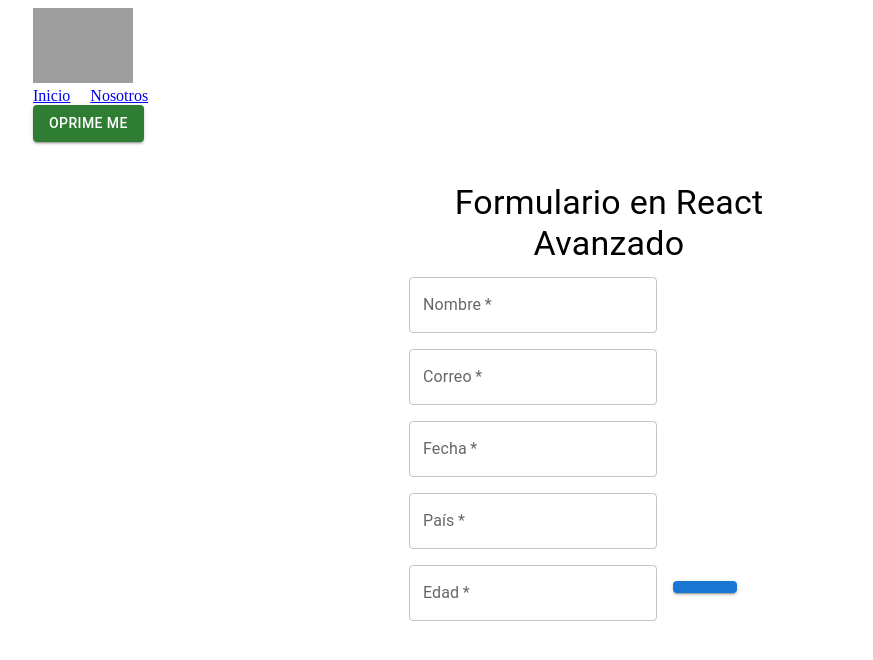
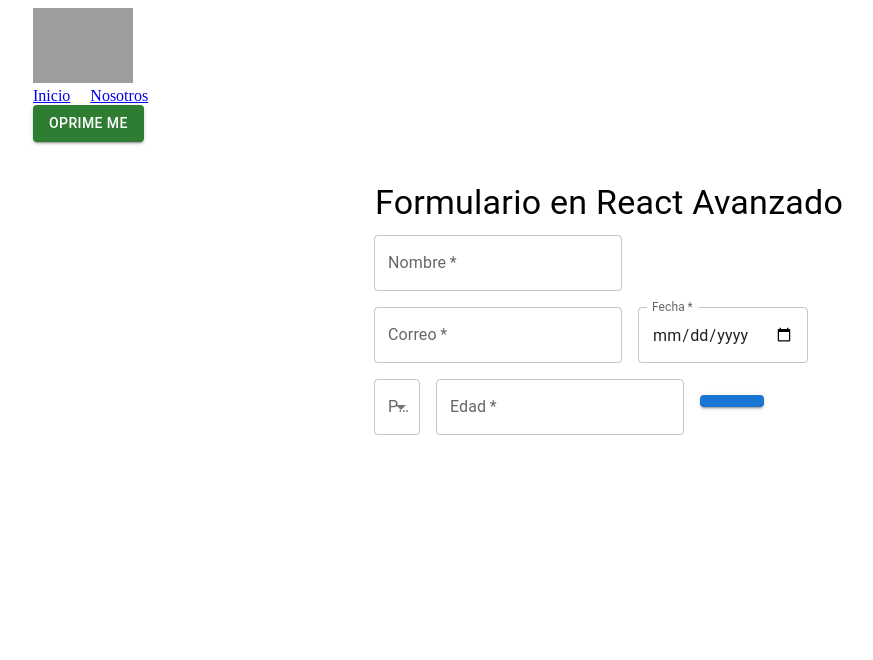
Before and after one commit to CherylSoberanes/Front-Avanzado, a React (Create React App) app: page / in a window 1280 px wide. Shown: the top 660 px of the page, without its empty margins (31-904 px from the left). Built offline with nearby package versions, Linux system fonts and the light colour scheme; grey boxes are pictures that could not be loaded.

Commit message:
Se añadio la verificacion del email, el tipo de fecha, el menu item de País, el tipo edad

```diff
--- a/src/Components/form.js
+++ b/src/Components/form.js
@@ -1,5 +1,5 @@
 import React from "react";
-import { Box, Grid2, TextField, Typography, Button } from "@mui/material";
+import { Box, Grid2, TextField, Typography, Button, MenuItem } from "@mui/material";
 import useForm from "../hooks/useForm";
 
 const Form = () => {
@@ -13,12 +13,17 @@ const Form = () => {
 
     const handleSubmit = (e) => {
         e.preventDefault();
+
+    if (!/\S+@\S+.\S+/.test(formData.email)){
+
+        }
+
         console.log(formData);
         resetForm();
     };
 
     return (
-        <Box sx={{maxWidth: 400, margin: 'auto', mt: 5}}>
+        <Box sx={{maxWidth: 470, margin: 'auto', mt: 5}}>
             <Typography variant="h4" align="center" gutterBottom>
                 Formulario en React Avanzado
             </Typography>
@@ -38,6 +43,7 @@ const Form = () => {
                         <TextField
                             label="Correo"
                             name="email"
+                            type="email"
                             value={formData.email}
                             onChange={handleChange}
                             fullWidth
@@ -48,26 +54,37 @@ const Form = () => {
                         <TextField
                             label="Fecha"
                             name="date"
+                            type="date"
                             value={formData.date}
                             onChange={handleChange}
                             fullWidth
+                            InputLabelProps={{shrink: true}}
                             required
                         />
                     </Grid2>
                     <Grid2 item xs={12}>
                         <TextField
+                            select
                             label="País"
                             name="country"
                             value={formData.country}
+                            onChange={handleChange}
                             fullWidth
                             required
-                        />
+                            >
+                            <MenuItem value="Mexico">México</MenuItem>
+                            <MenuItem value="Usa">USA</MenuItem>
+                            <MenuItem value="Canada">Canadá</MenuItem>
+                            <MenuItem value="Argentina">Argentina</MenuItem>
+                        </TextField>
                     </Grid2>
                     <Grid2 item xs={12}>
                         <TextField
                             label="Edad"
                             name="age"
+                            type="number"
                             value={formData.age}
+                            onChange={handleChange}
                             fullWidth
                             required
                         />
@@ -89,6 +106,7 @@ const Form = () => {
         </Box>
     );
 
+
 };
 
 export default Form;
```
Lines whose indentation alone changed are shown as unchanged.
